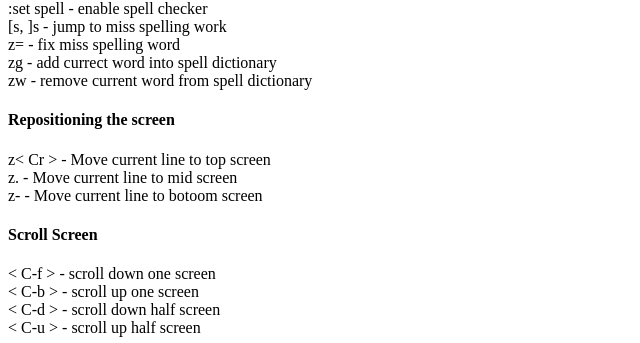
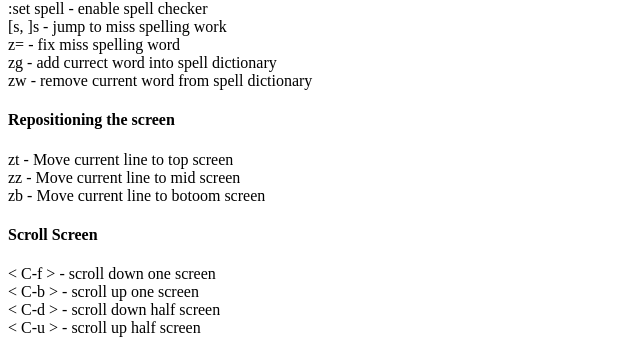
Before and after one commit to ibotdotout/ibotdotout.github.io, a Jekyll site: the page built from _posts/2014-06-09-vim.md, in a window 1280 px wide and 900 px high, scrolled down 1534 px. Shown: the part 109-452 px from the top of the window, without its empty margins (0-640 px from the left). Built offline with Jekyll 4.4.1, drawn with Linux system fonts in a browser that asks for light colours; Markdown is read by kramdown in place of the engine named in the settings.

```diff
--- a/_posts/2014-06-09-vim.md
+++ b/_posts/2014-06-09-vim.md
@@ -82,9 +82,9 @@ zg - add currect word into spell dictionary
 zw - remove current word from spell dictionary
 
 #### Repositioning the screen
-z< Cr > - Move current line to top screen
-z. - Move current line to mid screen
-z- - Move current line to botoom screen
+zt - Move current line to top screen
+zz - Move current line to mid screen
+zb - Move current line to botoom screen
 
 #### Scroll Screen
 < C-f > - scroll down one screen
```
